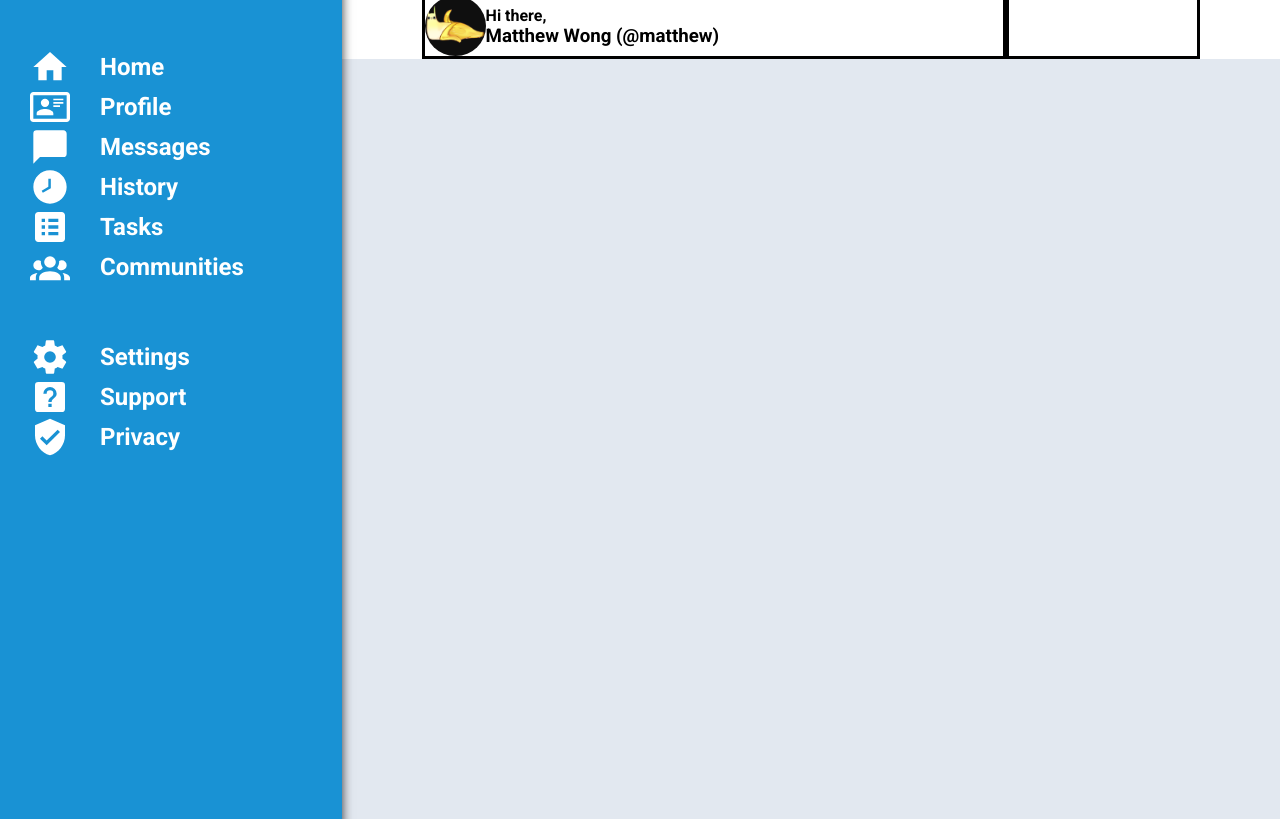
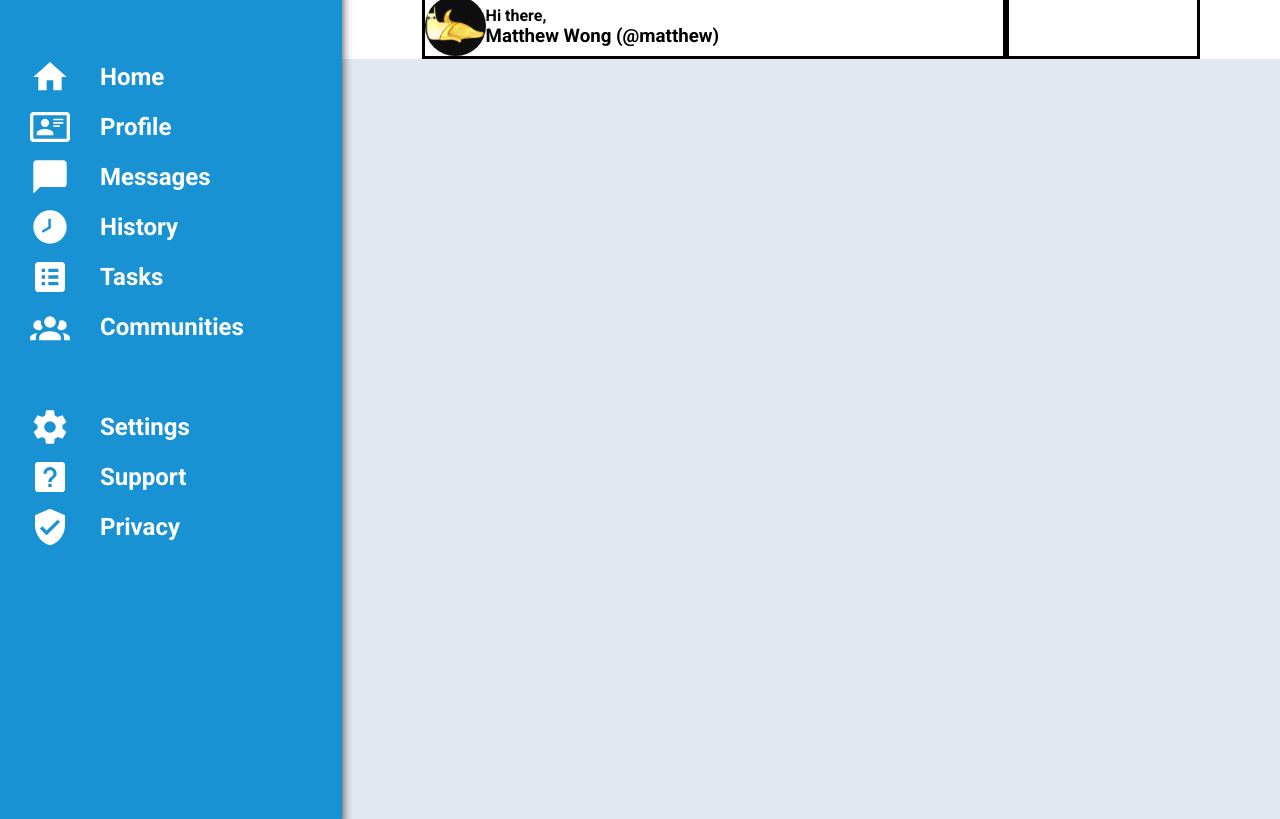
Before and after one commit to MattWong128/admin_Dashboard, a plain HTML site: page index.html in a window 1280 px wide. Shown: the part 93-912 px from the top of the page. Drawn offline with Linux system fonts and the light colour scheme.

Commit message:
fixed sidebar gap

```diff
--- a/index.css
+++ b/index.css
@@ -26,7 +26,7 @@ h5 {
   display: flex;
   flex-direction: column;
   color: white;
-  gap: 50px;
+  gap: 60px;
   box-shadow: 0px 10px 10px 0 rgba(0, 0, 0, 0.8);
   z-index: 2;
   padding-top: var(--top_padding);
@@ -52,6 +52,7 @@ h5 {
   display: grid;
   grid-template-columns: repeat(2, min-content);
   align-items: center;
+  row-gap: 10px;
 }
 .header > h1 {
   font-weight: bold;
@@ -70,7 +71,7 @@ h5 {
 .heading {
   padding-top: var(--top_padding);
   display: grid;
-  grid-template-rows: repeat(2, 1fr) min;
+  grid-template-rows: repeat(2, 1fr);
   grid-template-columns: 3fr 1fr;
   padding: 0 80px 0;
   row-gap: 20px;
```
